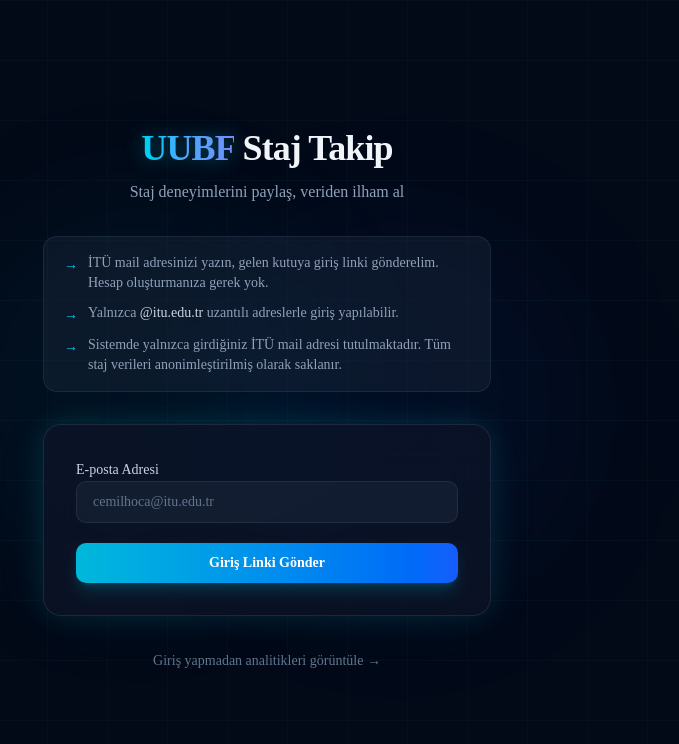
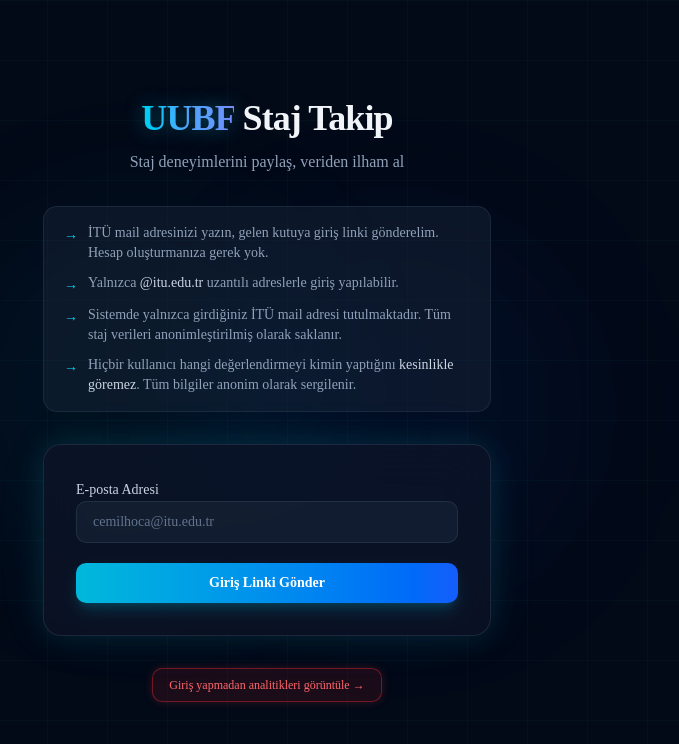
Before and after one commit to yagiztokgoz/uubf_staj, a Next.js app: page / in a window 1280 px wide. Shown: the top 744 px of the page, without its empty margins (373-1052 px from the left). Built offline with nearby package versions, Linux system fonts and the light colour scheme.

Commit message:
login page düzeltmeleri

```diff
--- a/src/app/page.tsx
+++ b/src/app/page.tsx
@@ -70,6 +70,10 @@
             <span className="text-cyan-400 shrink-0 mt-0.5">→</span>
             <span>Sistemde yalnızca girdiğiniz İTÜ mail adresi tutulmaktadır. Tüm staj verileri anonimleştirilmiş olarak saklanır.</span>
           </div>
+          <div className="flex items-start gap-2.5">
+            <span className="text-cyan-400 shrink-0 mt-0.5">→</span>
+            <span>Hiçbir kullanıcı hangi değerlendirmeyi kimin yaptığını <span className="text-slate-300 font-medium">kesinlikle göremez</span>. Tüm bilgiler anonim olarak sergilenir.</span>
+          </div>
         </div>
 
         {/* Card */}
@@ -131,7 +135,7 @@
         <div className="text-center">
           <Link
             href="/analytics"
-            className="text-sm text-slate-500 hover:text-cyan-400 transition-colors"
+            className="inline-block text-xs font-medium px-4 py-2 rounded-lg border border-red-500/40 bg-red-500/10 text-red-400 shadow-[0_0_10px_rgba(239,68,68,0.2)] hover:bg-red-500/20 hover:shadow-[0_0_16px_rgba(239,68,68,0.35)] transition-all"
           >
             Giriş yapmadan analitikleri görüntüle →
           </Link>
```
